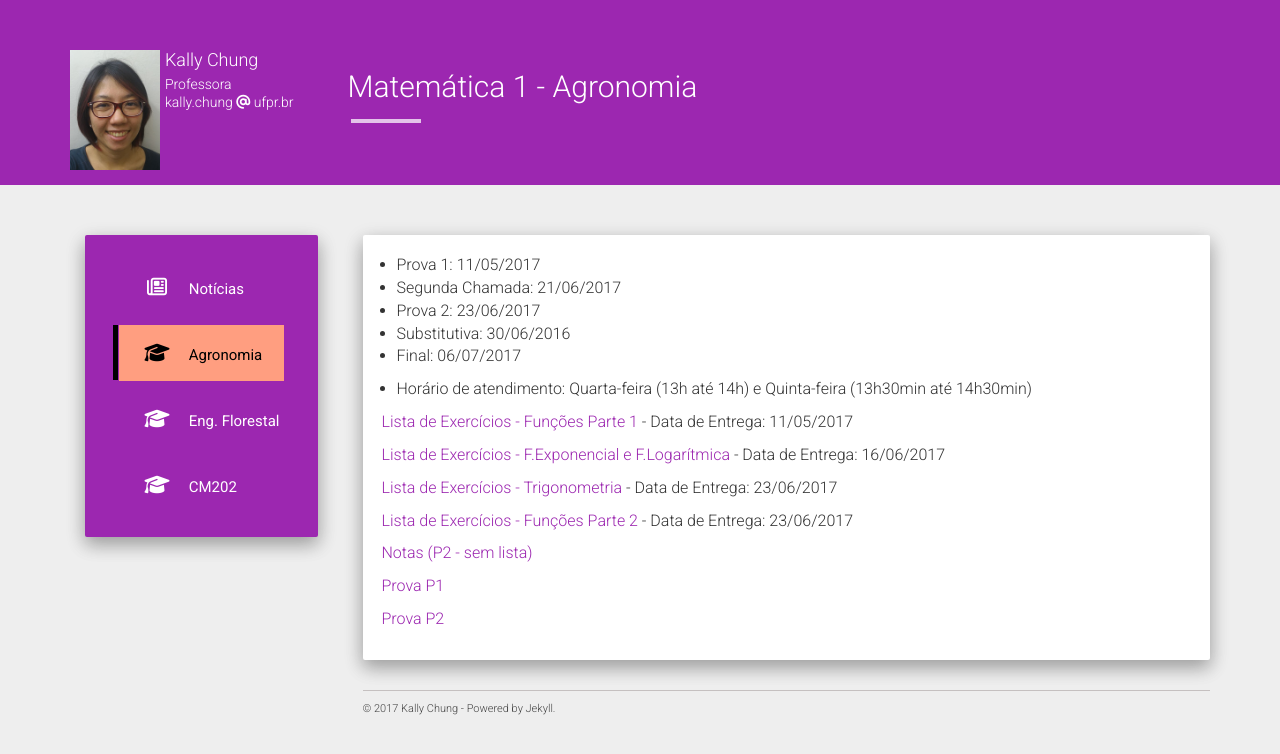
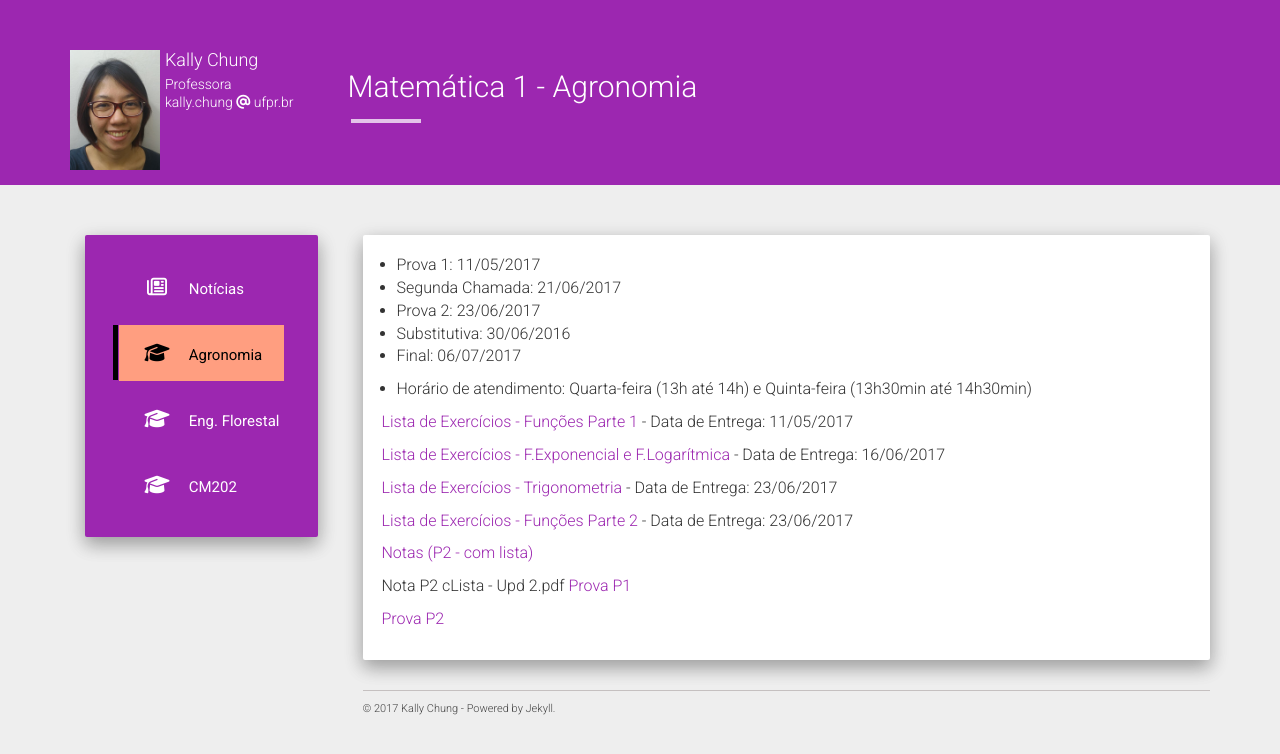
Before and after one commit to chunggnuhc/chunggnuhc.github.io, a Jekyll site: the page built from agronomia.md, in a window 1280 px wide. Shown: the top 754 px of the page. Built offline with Jekyll 4.4.1, drawn with Linux system fonts in a browser that asks for light colours; nearby versions of some CDN libraries.

Commit message:
Link do Pdf da nota P2 adicionada

```diff
--- a/agronomia.md
+++ b/agronomia.md
@@ -20,8 +20,9 @@
 
 [Lista de Exercícios - Funções Parte 2](/disciplinas/listaOperFuncoes.pdf) - Data de Entrega: 23/06/2017
 
-[Notas (P2 - sem lista)](/disciplinas/Notas P2 -Upd 1.pdf)
+[Notas (P2 - com lista)](/disciplinas/Nota P2 cLista - Upd 2.pdf)
 
+Nota P2 cLista - Upd 2.pdf
 [Prova P1](/disciplinas/prova1-A.pdf)
 
 [Prova P2](/disciplinas/provaAgronP2-A.pdf)
```
